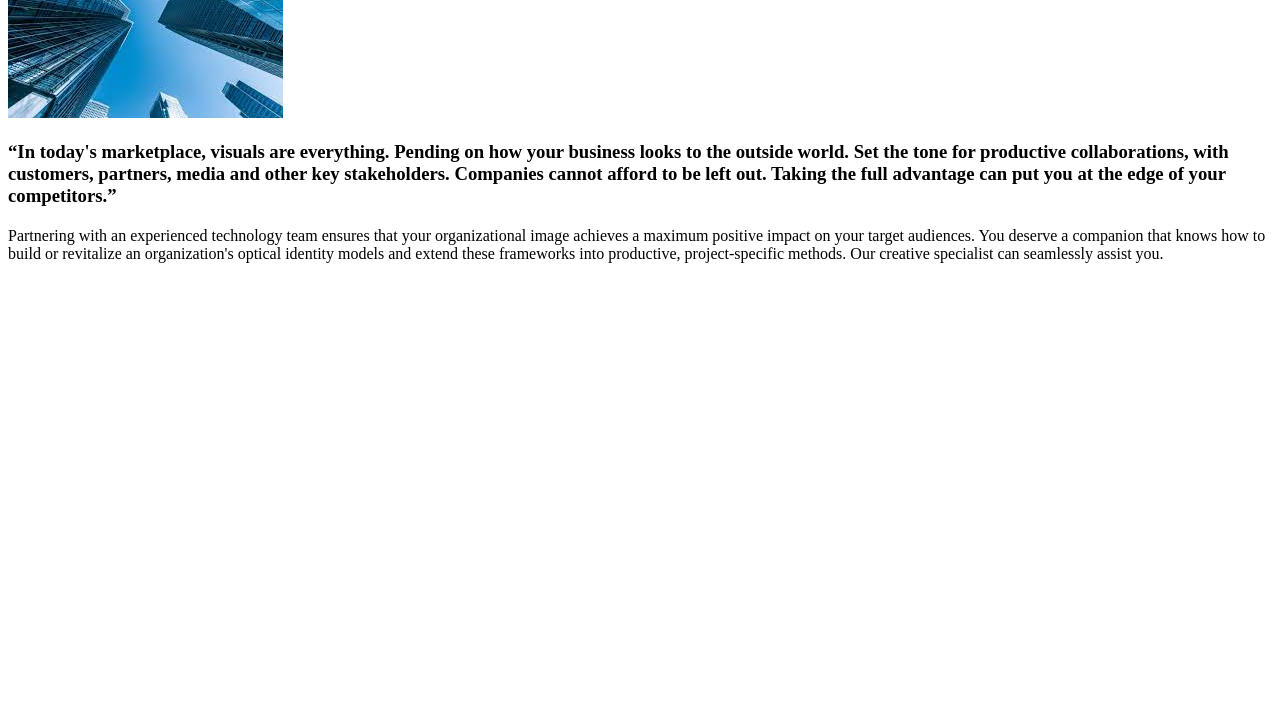
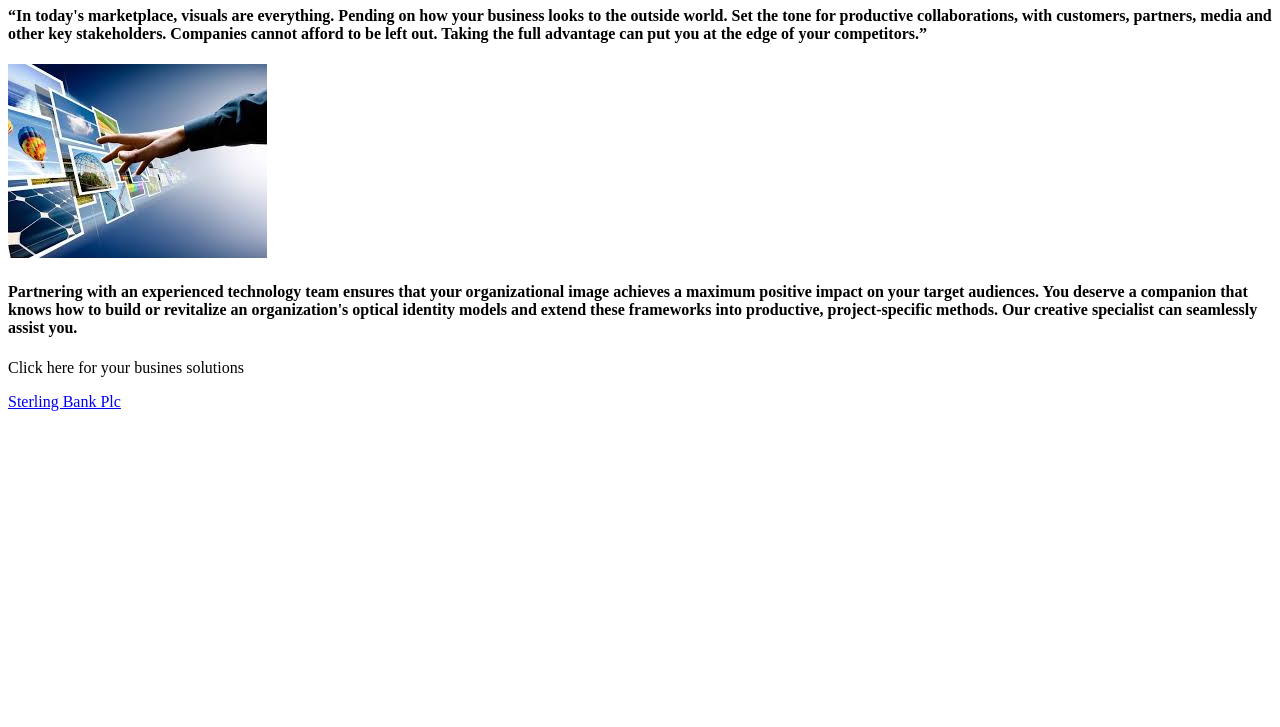
Before and after one commit to Olayemigithub/td-html-basics, a plain HTML site: page index.html in a window 1280 px wide. Shown: the part 73-800 px from the top of the page. Drawn offline with Linux system fonts and the light colour scheme.

Commit message:
I added the company's link

```diff
--- a/index.html
+++ b/index.html
@@ -8,22 +8,32 @@
 </head>
 <body>
 
-    <hi><img src="asset/Firm.jpg " alt="image by Pixabay" We Provide Top Notch Technology Solution> </hi>
+    <h1>We Provide Top Notch Technology Solution</h1>
 
-    <h3><p align="left">“In today's marketplace, visuals are everything.
+    <h4>
+        <p>“In today's marketplace, visuals are everything.
         Pending on how your business looks to the outside world. Set the tone
         for productive collaborations, with customers, partners, media and other
         key stakeholders. Companies cannot afford to be left out. Taking the full
-        advantage can put you at the edge of your competitors.”
-    </p></h3>
+        advantage can put you at the edge of your competitors.”</p>
+    </h4>
 
-    <h2></h2>
+    <img style= "display:block=" width: 20px; heigh: 20px; src="asset/img/world.jpg" alt="Image by Pixabay">
 
-    <h3></h3><p align="left">Partnering with an experienced technology team ensures that
+    <h4>
+        <p>Partnering with an experienced technology team ensures that
          your organizational image achieves a maximum positive impact on your target audiences.
          You deserve a companion that knows how to build or revitalize an organization's optical
          identity models and extend these frameworks into productive, project-specific methods.
-         Our creative specialist can seamlessly assist you.</h3>
+         Our creative specialist can seamlessly assist you.</p>
+
+
+        </h4>
+
+    <p>Click here for your busines solutions
+    </p>
+    <a href="https://www.sterling.ng" target="_blank">Sterling Bank Plc</a>
+
 
 
 </body>
```
Also changed, not shown: asset/Firm.jpg (deleted), asset/img/world.jpg (added).
